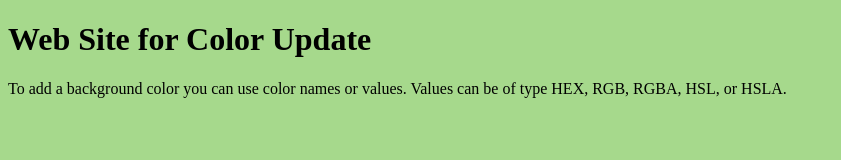
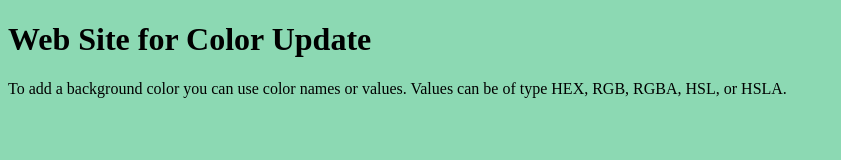
Before and after one commit to Mohan-MLOps/MyWeb, a plain HTML site: page index.html in a window 1280 px wide. Shown: the whole page, without its empty margins (0-841 px from the left). Drawn offline with Linux system fonts and the light colour scheme.

Commit message:
color update

```diff
--- a/index.html
+++ b/index.html
@@ -3,7 +3,7 @@
 <head>
 <style>
 body {
-  background-color: hsl(100, 50%, 70%);;
+  background-color: hsl(150, 50%, 70%);;
 }
 </style>
 </head>
```
